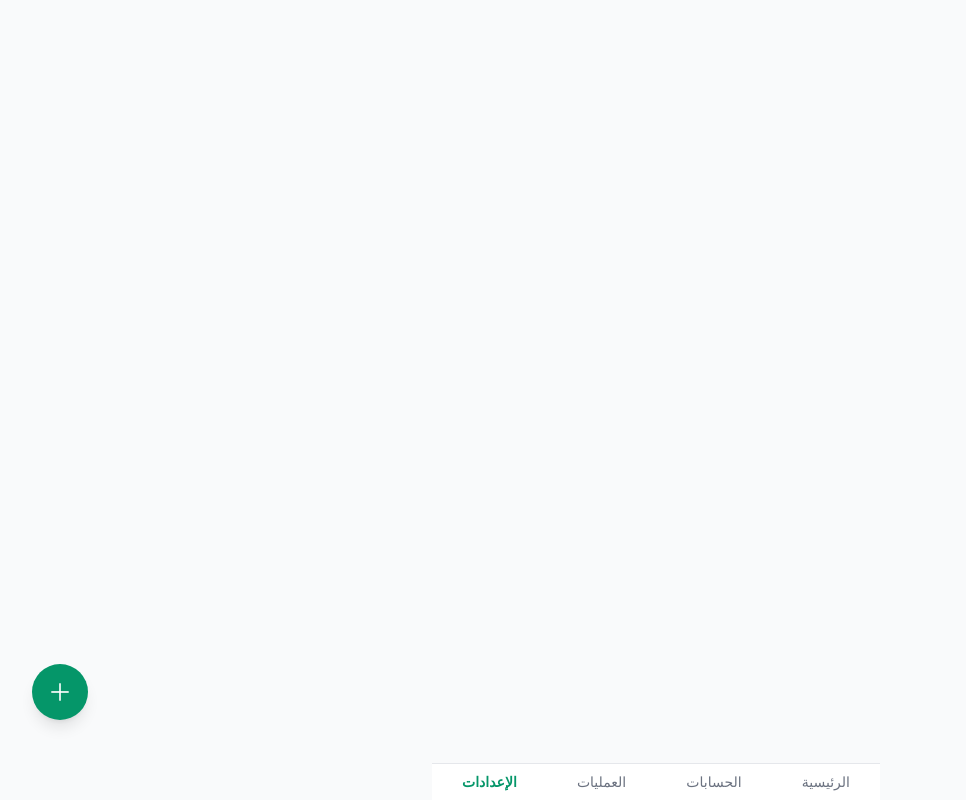
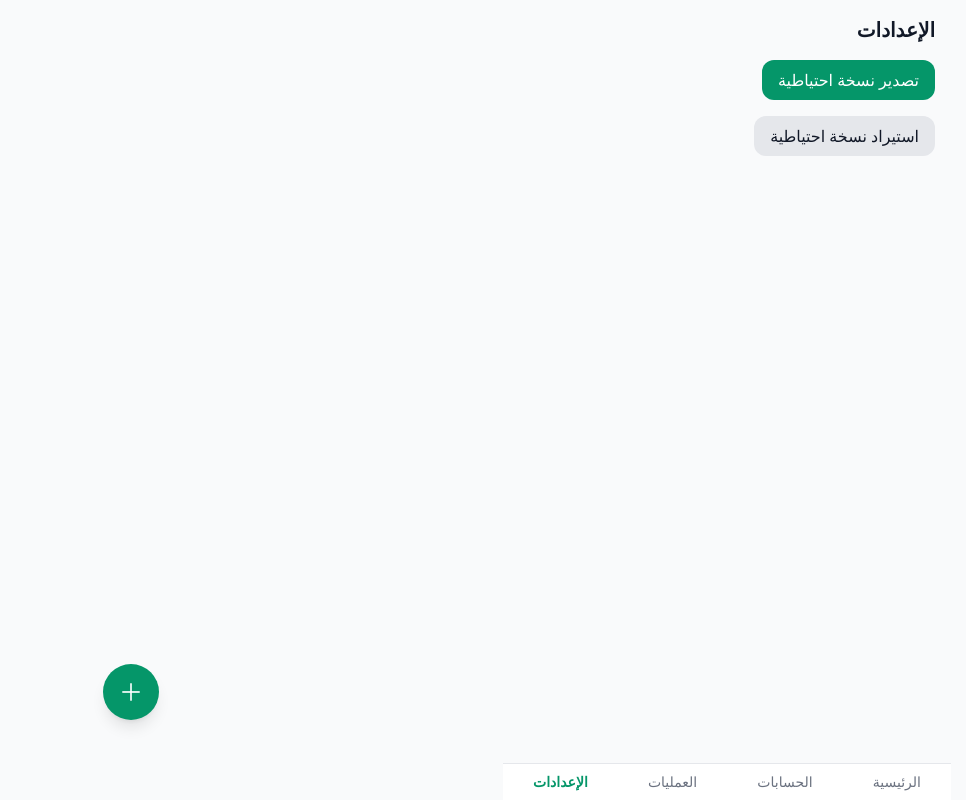
Before and after one commit to obadatrabolsi/HomeMoneyManagement, a React (Vite) app: page /settings in a window 1280 px wide. Shown: the whole page, without its empty margins (15-981 px from the left). Built offline with nearby package versions, Linux system fonts and the light colour scheme.

Commit message:
feat: add backup export/import settings page

```diff
--- a/src/features/backup/BackupPage.tsx
+++ b/src/features/backup/BackupPage.tsx
@@ -1 +1,47 @@
-export function BackupPage() { return <div /> }
+import { useRef } from 'react'
+import { exportBackup, importBackup } from '../../db/backupRepo'
+import { Button } from '../../components/ui/Button'
+import { t } from '../../i18n/ar'
+
+export function BackupPage() {
+  const fileRef = useRef<HTMLInputElement>(null)
+
+  const doExport = async () => {
+    const json = await exportBackup()
+    const blob = new Blob([json], { type: 'application/json' })
+    const url = URL.createObjectURL(blob)
+    const a = document.createElement('a')
+    a.href = url
+    a.download = `money-backup-${new Date().toISOString().slice(0, 10)}.json`
+    a.click()
+    URL.revokeObjectURL(url)
+  }
+
+  const doImport = async (e: React.ChangeEvent<HTMLInputElement>) => {
+    const file = e.target.files?.[0]
+    if (!file) return
+    if (!window.confirm(t('importWarning'))) return
+    const text = await file.text()
+    try {
+      await importBackup(text)
+      window.alert('تم الاستيراد')
+    } catch {
+      window.alert('ملف غير صالح')
+    } finally {
+      if (fileRef.current) fileRef.current.value = ''
+    }
+  }
+
+  return (
+    <div className="space-y-4">
+      <h1 className="text-xl font-bold">{t('settings')}</h1>
+      <Button onClick={doExport}>{t('exportBackup')}</Button>
+      <div>
+        <label className="inline-block cursor-pointer rounded-xl bg-gray-200 px-4 py-2 dark:bg-gray-800">
+          {t('importBackup')}
+          <input ref={fileRef} type="file" accept="application/json" className="hidden" onChange={doImport} />
+        </label>
+      </div>
+    </div>
+  )
+}
```
Also changed, not shown: 1 other file (tests, documents, lock files or other folders).
